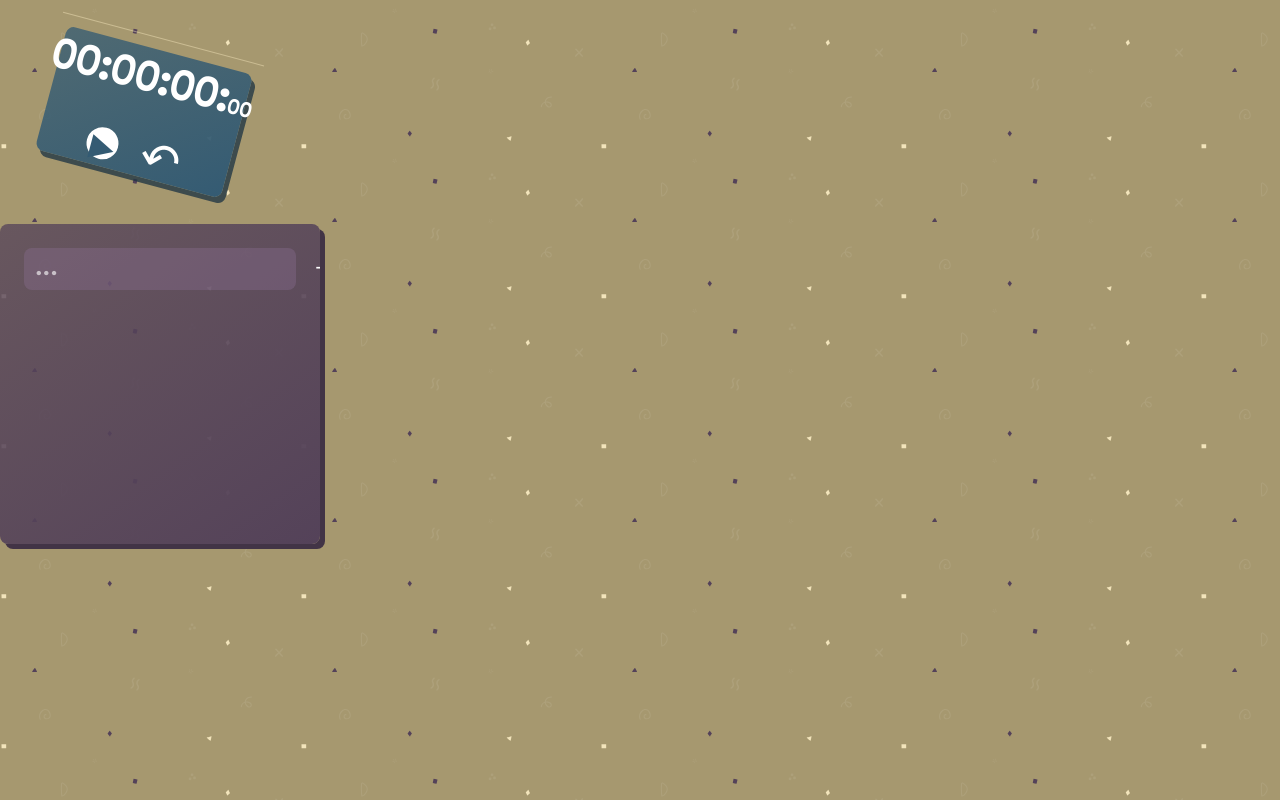
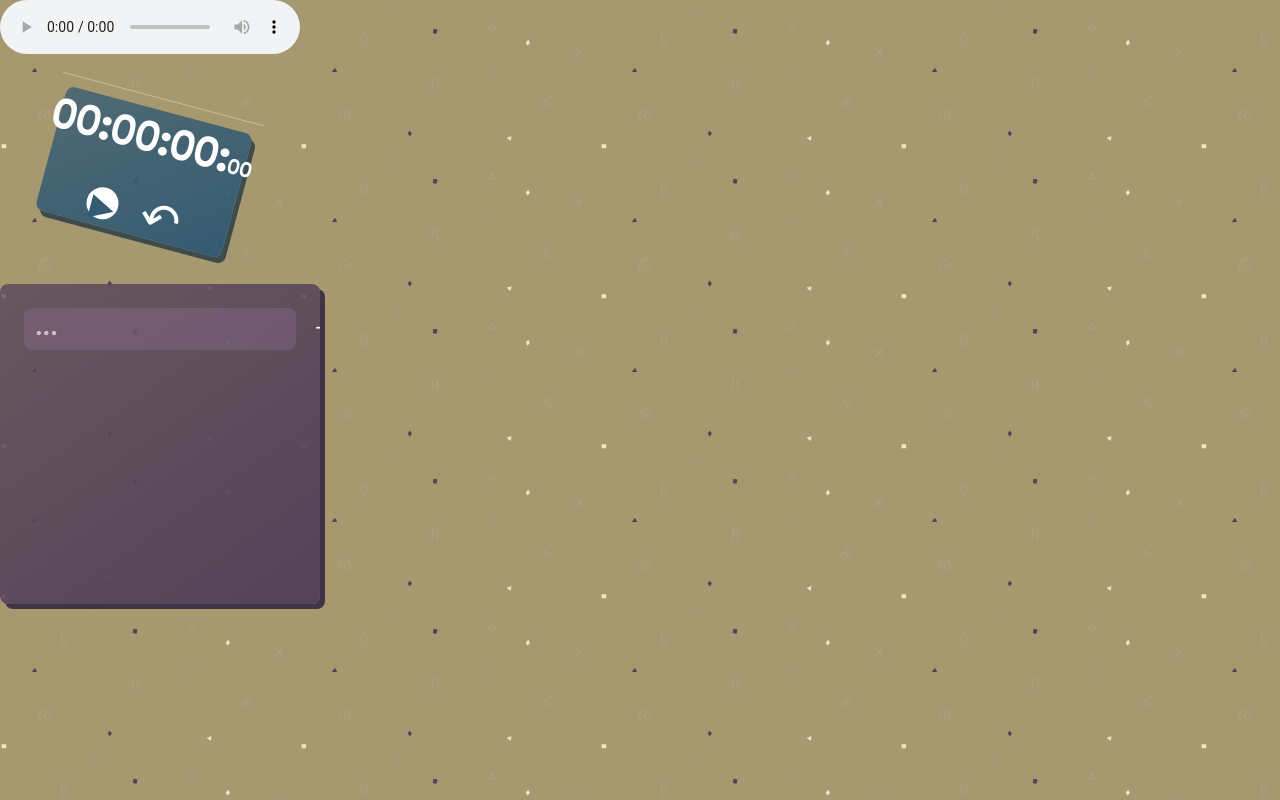
Before and after one commit to michaeland974/junk-drawer-app, a React (Vite) app in the folder client/: page / in a window 1280 px wide. Built offline with nearby package versions, Linux system fonts and the light colour scheme.

Commit message:
feat: Music Player component streaming from node server

```diff
--- a/client/src/App.tsx
+++ b/client/src/App.tsx
@@ -1,11 +1,13 @@
 import React from 'react';
 import { Stopwatch } from './Components/Stopwatch/Stopwatch';
 import { Notepad } from './Components/Notepad/Notepad';
+import { MusicPlayer } from './Components/MusicPlayer/MusicPlayer';
 import './global-styles/App.css';
 
 export const App = () => {
   return (
     <>
+    <MusicPlayer url='http://localhost:3001/'/>
     <Stopwatch />
     <Notepad />
     </>
--- /dev/null
+++ b/client/src/Components/MusicPlayer/MusicPlayer.tsx
@@ -0,0 +1,19 @@
+import { useRef } from 'react';
+
+type Props = {
+  url: string
+  duration?: number
+}
+
+export const MusicPlayer: React.FC<Props> = ({url}) => {
+  const audioRef = useRef(null);
+
+  return (
+    <audio ref={audioRef}
+           controls
+           loop
+           autoPlay>
+      <source src={url} type="audio/mpeg"/>
+    </audio>
+  );
+};
--- a/client/src/Components/Notepad/styles/Input.module.css
+++ b/client/src/Components/Notepad/styles/Input.module.css
@@ -1,4 +1,5 @@
 .container{
+  /* width: 100%; */
   display: flex;
   justify-content: space-between;
 
```
